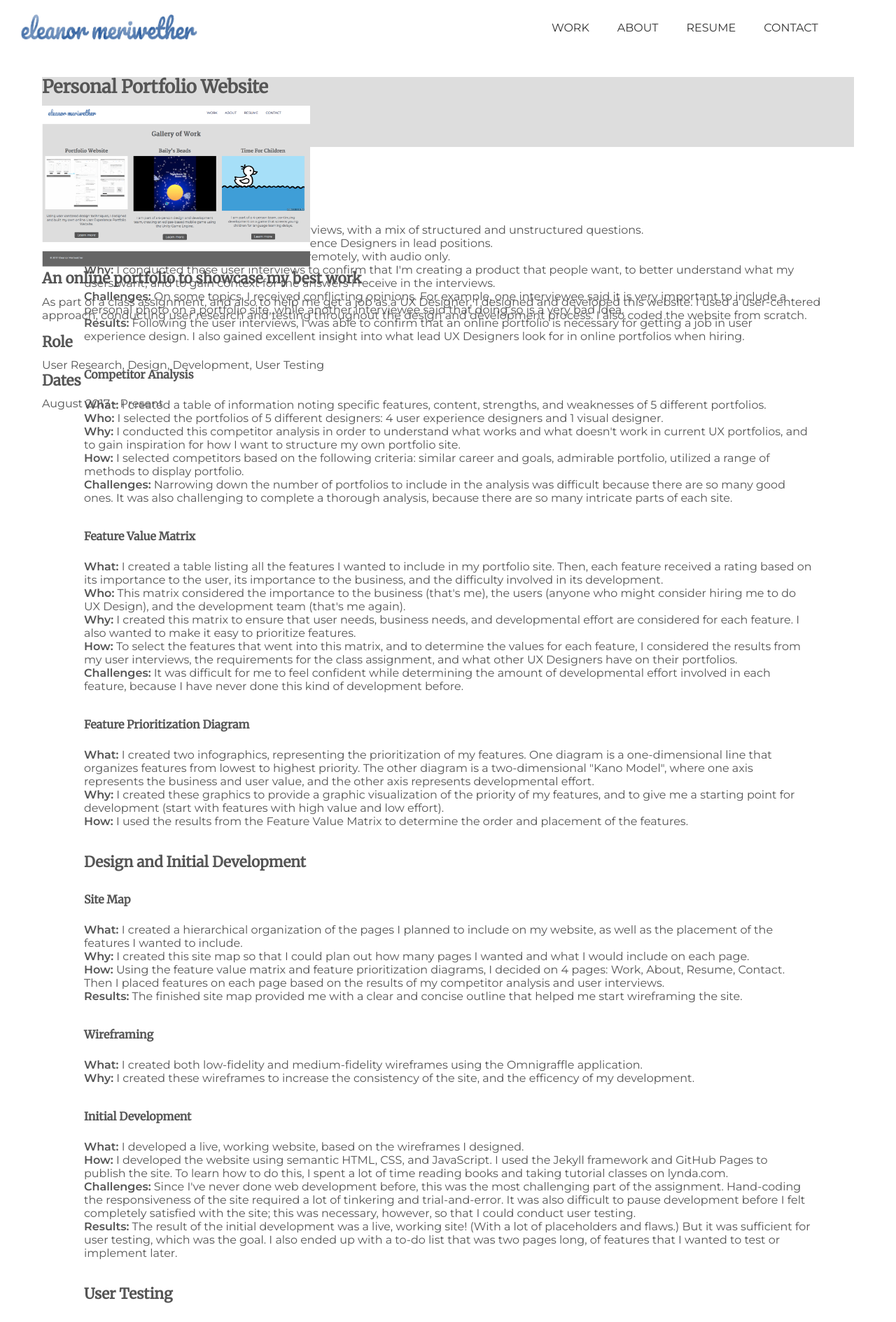
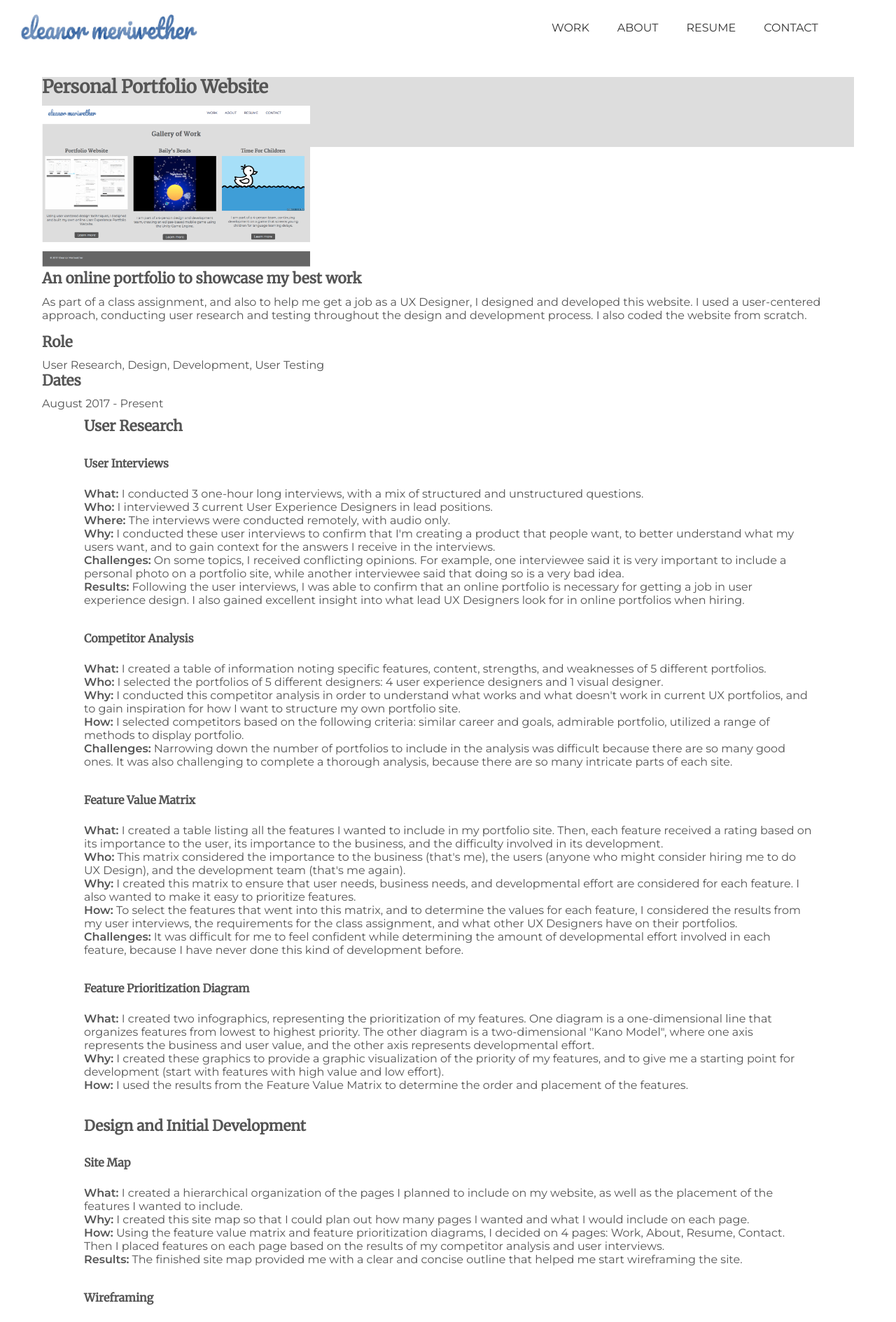
Before and after one commit to emeriwether/emeriwether.github.io, a Jekyll site: the page built from project1.html, in a window 1280 px wide. Shown: the top 1889 px of the page at 70% size. Built offline with Jekyll 4.4.1, drawn with Linux system fonts in a browser that asks for light colours.

Commit message:
try to get header for project 1 description to sit right

```diff
--- a/css/styles.css
+++ b/css/styles.css
@@ -140,8 +140,10 @@ PROJECT DETAILS PAGES (WILL PROBABLY GET THEIR OWN TEMPLATE LATER)
 /*PORTFOLIO WEBSITE PROJECT DETAILS*/
 article.PortfolioWebsite {  padding: 10px 60px; display: inline-block; margin-bottom: 80px; }
 article.PortfolioWebsite::after { content:''; display: block; clear: both; }
-article.PortfolioWebsite header { background-color: #ddd; }
-article.PortfolioWebsite img { width: 33%; }
+
+
+article.PortfolioWebsite header { background-color: #ddd; display: inline-block; }
+article.PortfolioWebsite header img { width: 33%; }
 article.PortfolioWebsite p span { font-weight: 600; }
 
 
```
